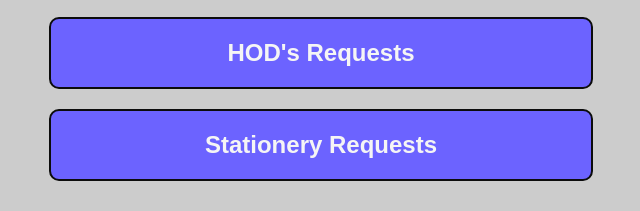
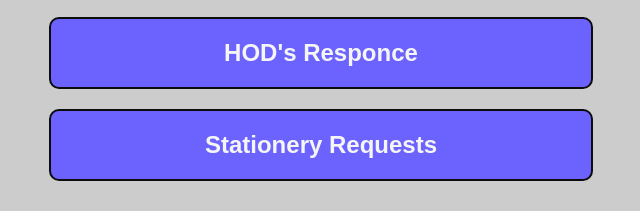
Before and after one commit to 3nobita/10k_Head_land, a plain HTML site: page index.html in a window 1280 px wide. Shown: the part 163-374 px from the top of the page, 319-959 px from the left. Drawn offline with Linux system fonts and the light colour scheme.

Commit message:
Update index.html

```diff
--- a/index.html
+++ b/index.html
@@ -45,7 +45,7 @@
 <body>
     <h1>CAE SIMULATION TRAINING PVT LTD</h1>
     <h2><a href="https://3nobita.github.io/10k_Head_addCard/">ADD Card's</a></h2>
-    <h2><a href="https://3nobita.github.io/10K_HOD_RES/">HOD's Requests</a></h2>
+    <h2><a href="https://3nobita.github.io/10k_head_hodres/">HOD's Responce</a></h2>
     <h2><a href="https://3nobita.github.io/10k_hod_itemREQ/">Stationery Requests</a></h2>
 </body>
 </html>
```
